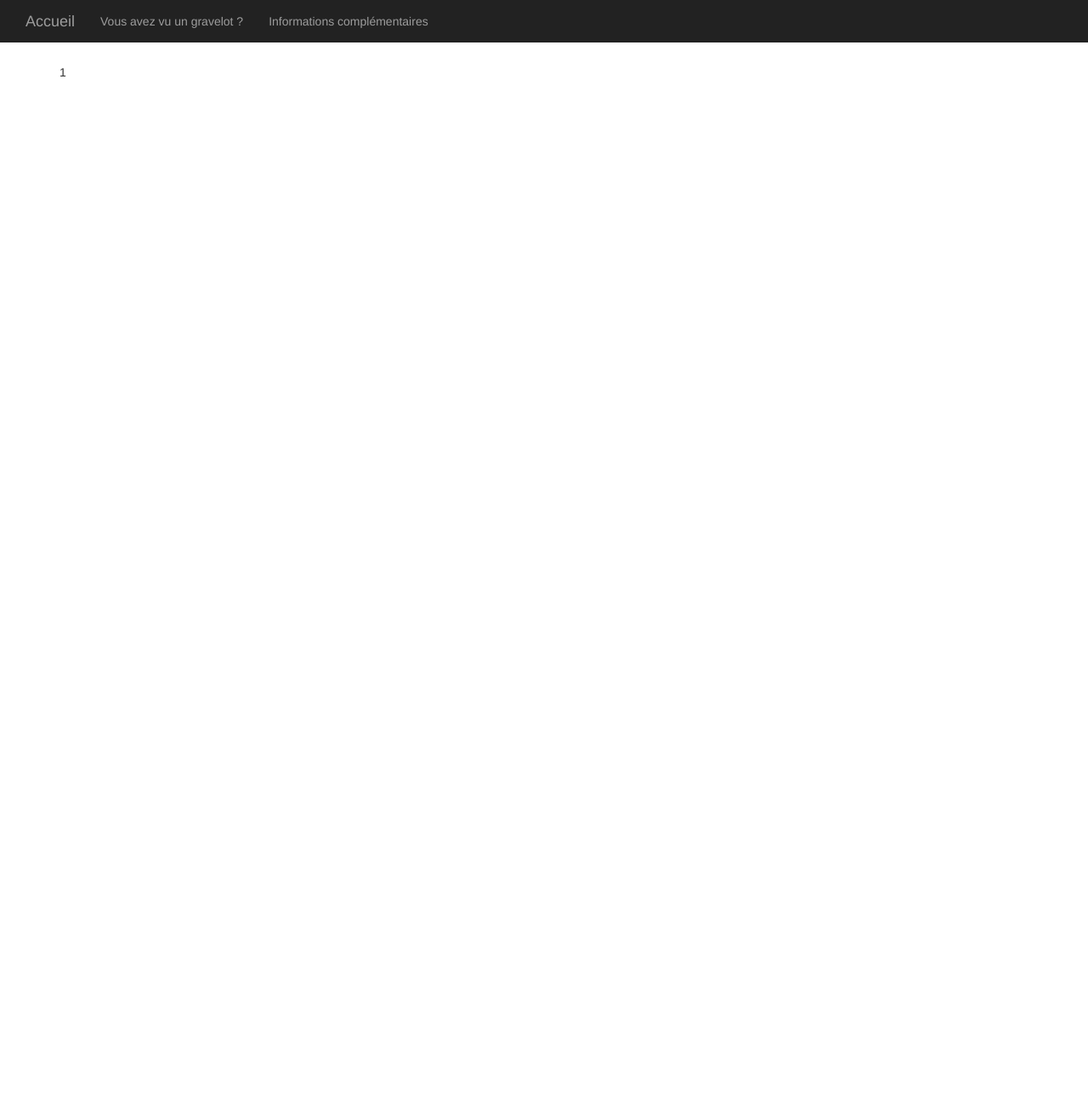
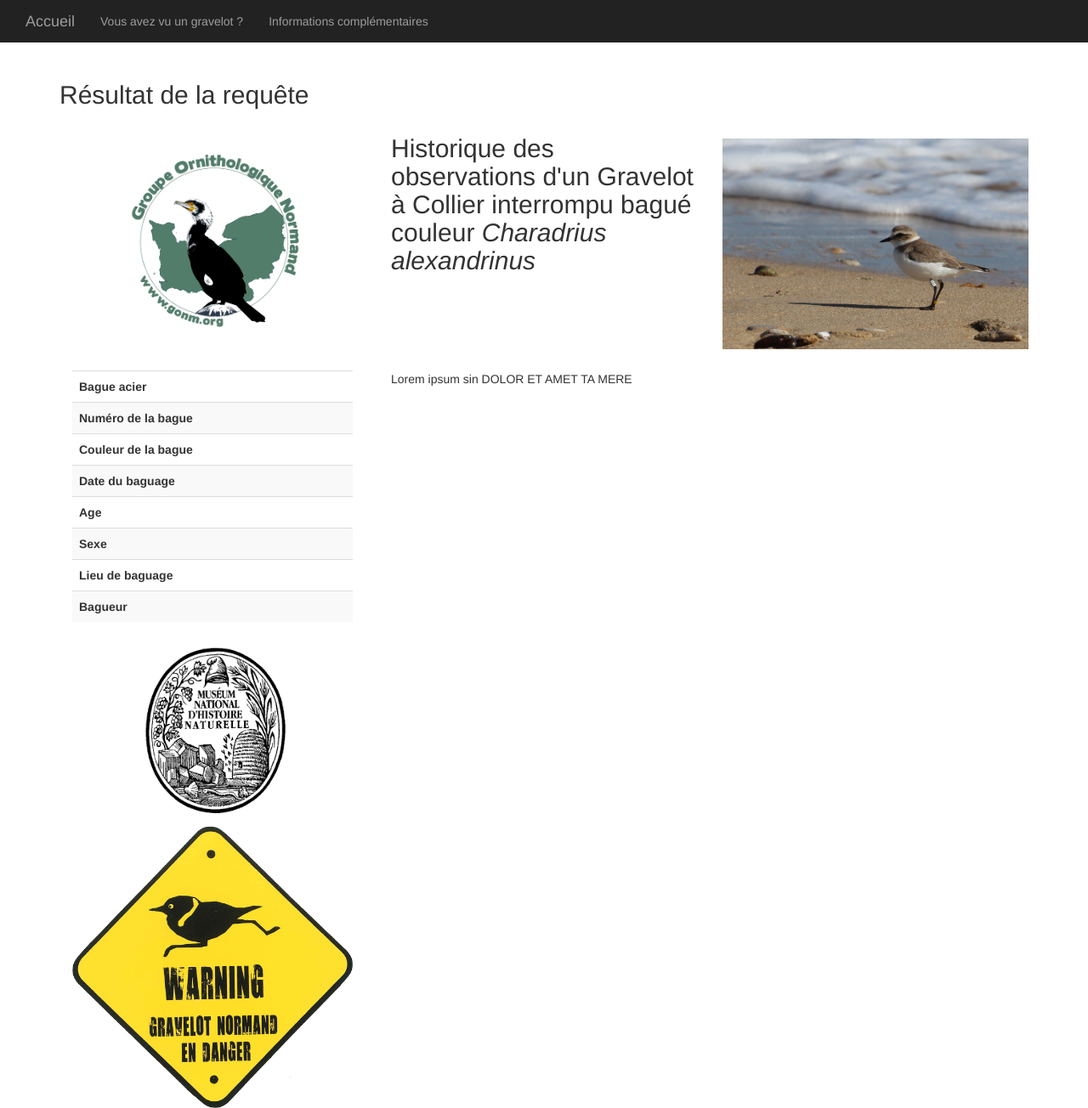
Before and after one commit to Carmain/Banding-tracking, a PHP site: page /index.php?url=obs_sheet in a window 1280 px wide. Shown: the whole page at 85% size. Before the commit the page ends 90 px from the top, so only its background shows below. Run offline with PHP 8.4, Linux system fonts and the light colour scheme; the visitor is signed in with stand-in values (Sample User, id 1).

Commit message:
Display the informations about the bird (fixes #8)

```diff
--- a/content/obs_sheet.php
+++ b/content/obs_sheet.php
@@ -1,11 +1,88 @@
 <?php
 session_start();
+?>
+<h2>Résultat de la requête</h2>
+<div class="row">
 
-if(isset($_SESSION["bird"])) {
-	print_r($_SESSION["bird"]);
-}
-else {
-	header("Location: index.php?url=form");
-}
+  	<div class="col-sm-4 padding-content">
+  		<img src="statics/pictures/gonm_logo.jpg" class="img-responsive">
+  	</div>
 
-?>
+  	<div class="col-sm-4">
+  		<h2>
+  			Historique des observations d'un Gravelot à Collier
+  			interrompu bagué couleur <i>Charadrius alexandrinus</i>
+  		</h2>
+  	</div>
+
+  	<div class="col-sm-4 padding-content">
+  		<img src="statics/pictures/plover_2.jpg" class="img-responsive">
+  	</div>
+</div>
+<div class="row padding-content">
+	<div class="col-sm-4">
+		<div class="col-sm-12">
+		  	<table class="table table-striped">
+			    <tbody>
+			      	<tr>
+			        	<?php
+			        	if(isset($_SESSION["bird"])) {
+			        		$bird_info = $_SESSION["bird"];
+			        	?>
+
+							<tr>
+								<td class="strong">Bague acier</td>
+								<td><?php echo $bird_info["metal_ring"]; ?></td>
+							</tr>
+							<tr>
+								<td class="strong">Numéro de la bague</td>
+								<td><?php echo $bird_info["number"]; ?></td>
+							</tr>
+							<tr>
+								<td class="strong">Couleur de la bague</td>
+								<td><?php echo $bird_info["color"]; ?></td>
+							</tr>
+							<tr>
+								<td class="strong">Date du baguage</td>
+								<td><?php echo $bird_info["banding_year"]; ?></td>
+							</tr>
+							<tr>
+								<td class="strong">Age</td>
+								<td><?php echo $bird_info["age"]; ?></td>
+							</tr>
+							<tr>
+								<td class="strong">Sexe</td>
+								<td><?php echo $bird_info["sex"]; ?></td>
+							</tr>
+							<tr>
+								<td class="strong">Lieu de baguage</td>
+								<td><?php echo $bird_info["town"]; ?></td>
+							</tr>
+							<tr>
+								<td class="strong">Bagueur</td>
+								<td><?php echo $bird_info["observer"]; ?></td>
+							</tr>
+						<?php
+							session_destroy();
+						}
+						else {
+							header("Location: index.php?url=form");
+						}
+						?>
+			      	</tr>
+			    </tbody>
+			</table>
+		</div>
+		<div class="col-sm-12">
+			<img src="statics/pictures/mnhn.jpg" class="img-responsive">
+		</div>
+		<div class="col-sm-12">
+			<img src="statics/pictures/logo_warning.jpg" class="img-responsive">
+		</div>
+	</div>
+	<div class="col-sm-8">
+  		<p>
+  			Lorem ipsum sin DOLOR ET AMET TA MERE
+  		</p>
+  	</div>
+</div>
```
